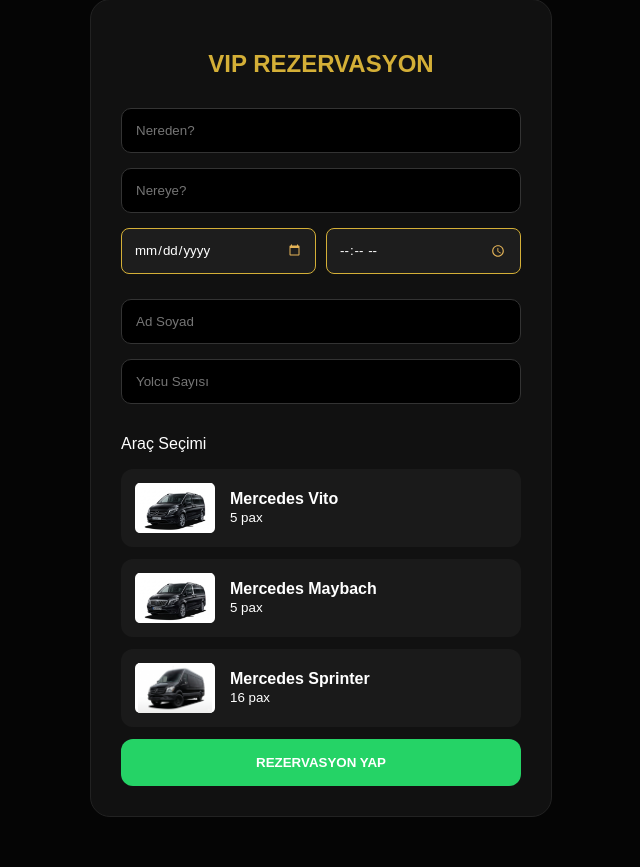
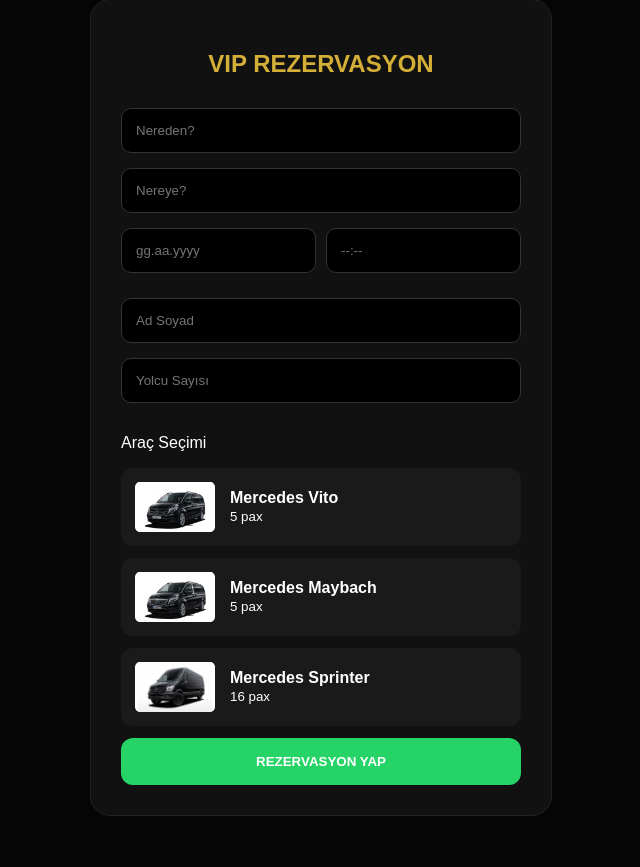
Before and after one commit to hamitciraklarmailru-pixel/elite-service, a Flask app: page /booking in a window 1280 px wide. Shown: the part 151-1018 px from the top of the page, without its empty margins (319-959 px from the left). After the commit the page ends 967 px from the top, so only its background shows below. Run offline with Flask 3, Linux system fonts and the light colour scheme.

Commit message:
Update booking.html

```diff
--- a/templates/booking.html
+++ b/templates/booking.html
@@ -32,8 +32,8 @@
         <input id="to" placeholder="Nereye?">
 
         <div style="display: flex; gap: 10px; margin-bottom: 10px;">
-            <input id="date" type="date" style="flex: 1;">
-            <input id="time" type="time" style="flex: 1;">
+            <input type="text" id="date" placeholder="gg.aa.yyyy" onfocus="(this.type='date')" onblur="if(!this.value)this.type='text'">
+            <input type="text" id="time" placeholder="--:--" onfocus="(this.type='time')" onblur="if(!this.value)this.type='text'">
         </div>
 
         <input id="userName" placeholder="Ad Soyad">
```
